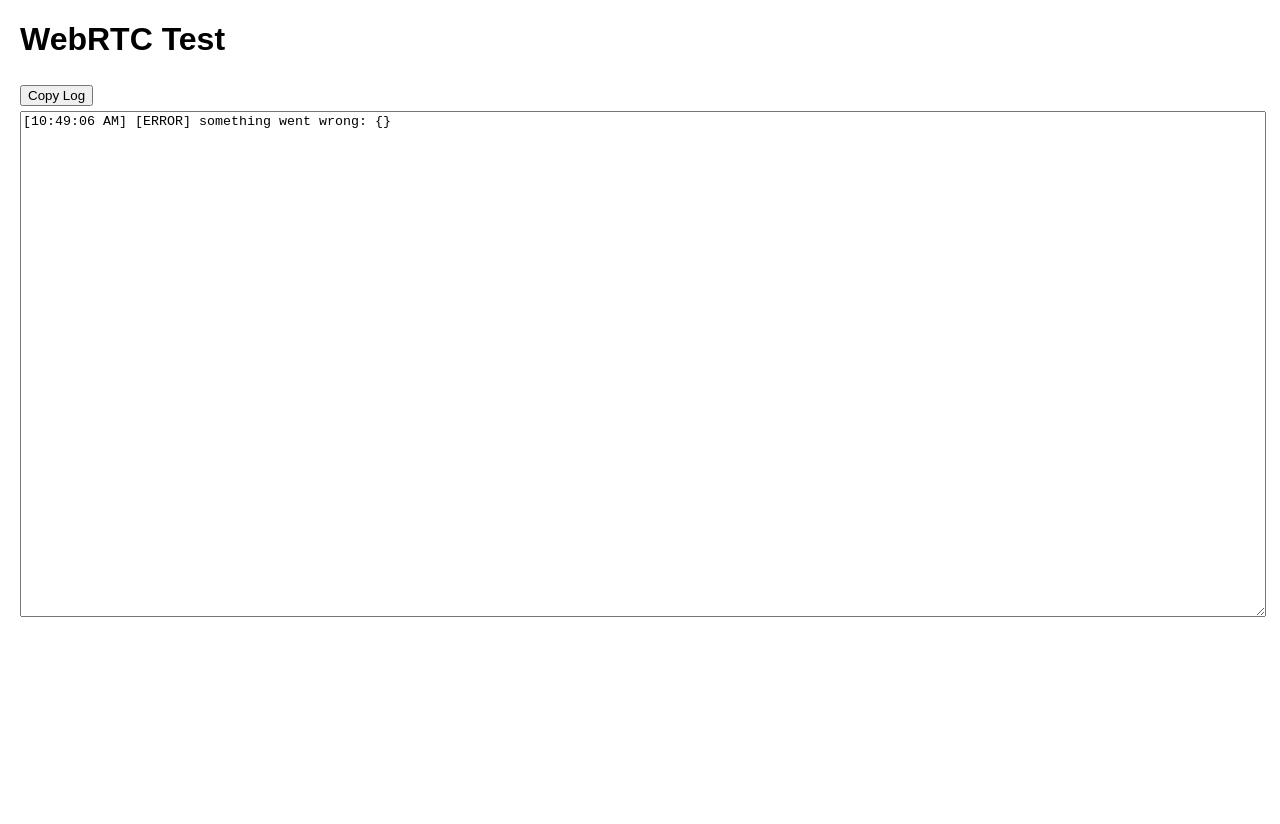
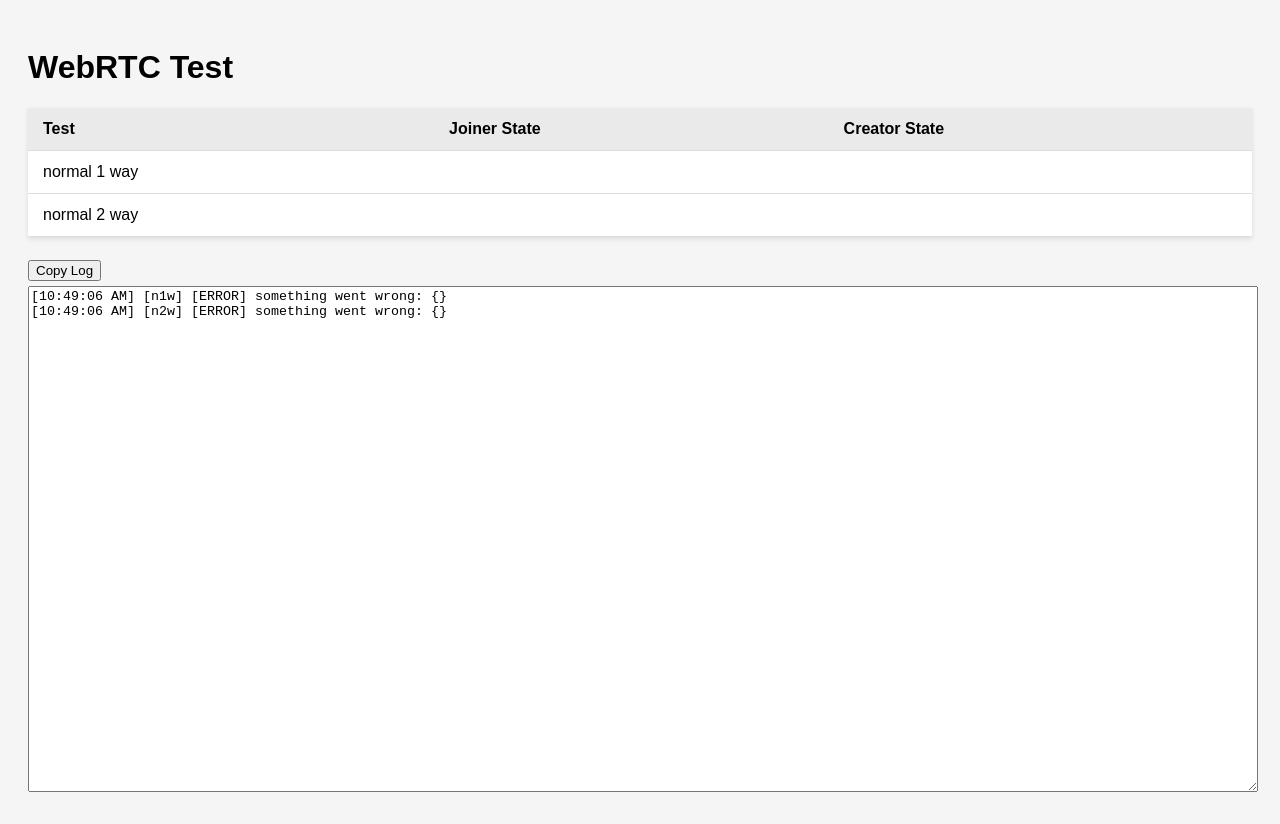
Before and after one commit to ctausendfreund/webrtc-test, a plain HTML site: page index.html in a window 1280 px wide. Before the commit the page ends 800 px from the top, so only its background shows below. Drawn offline with Linux system fonts and the light colour scheme.

Commit message:
add second test and result table

```diff
--- a/index.html
+++ b/index.html
@@ -7,10 +7,39 @@
     <link rel="stylesheet" href="style.css">
 </head>
 <body>
+
 <h1>WebRTC Test</h1>
-<button onclick="copyLog()">Copy Log</button>&nbsp;<span id="copyMsg"></span><br/>
-<textarea id="logArea" readonly></textarea>
+<table>
+    <thead>
+    <tr>
+        <th>Test</th>
+        <th>Joiner State</th>
+        <th>Creator State</th>
+    </tr>
+    </thead>
+    <tbody>
+    <tr>
+        <td>normal 1 way</td>
+        <td id="n1w-creator"></td>
+        <td id="n1w-joiner"></td>
+    </tr>
+    <tr>
+        <td>normal 2 way</td>
+        <td id="n2w-creator"></td>
+        <td id="n2w-joiner"></td>
+    </tr>
+    </tbody>
+</table>
+
+<br>
+
+<div>
+    <button onclick="copyLog()">Copy Log</button>&nbsp;<span id="copyMsg"></span><br/>
+    <textarea id="logArea" readonly></textarea>
+</div>
+
 <script src="log.js"></script>
 <script src="webrtc.js"></script>
+
 </body>
 </html>
--- a/log.js
+++ b/log.js
@@ -12,12 +12,12 @@ function appendLogLine(prefix, ...args) {
   logArea.scrollTop = logArea.scrollHeight;
 }
 
-function info(...args) {
-  appendLogLine('[INFO] ', ...args);
+function logInfo(testId, ...args) {
+  appendLogLine(`[${testId}] [INFO] `, ...args);
 }
 
-function error(...args) {
-  appendLogLine('[ERROR] ', ...args);
+function logError(testId, ...args) {
+  appendLogLine(`[${testId}] [ERROR] `, ...args);
 }
 
 async function copyLog() {
--- a/style.css
+++ b/style.css
@@ -1,7 +1,9 @@
 body {
-    font-family: Arial, sans-serif;
-    margin: 20px;
+    font-family: sans-serif;
+    background: #f5f5f5;
+    padding: 20px;
 }
+
 textarea {
     width: 100%;
     height: 500px;
@@ -11,3 +13,28 @@ textarea {
 button {
     margin: 5px 0;
 }
+
+table {
+    width: 100%;
+    border-collapse: collapse;
+    background: #fff;
+    box-shadow: 0 2px 5px rgba(0,0,0,0.1);
+}
+
+thead {
+    background: #eaeaea;
+}
+
+th, td {
+    padding: 12px 15px;
+    text-align: left;
+    border-bottom: 1px solid #ddd;
+}
+
+th {
+    font-weight: 600;
+}
+
+tr:hover td {
+    background: #f8f8f8;
+}
--- a/webrtc.js
+++ b/webrtc.js
@@ -1,4 +1,7 @@
-async function webRtcTest() {
+async function webRtcTest(testId, twoWay) {
+
+  const info = logInfo.bind(null, testId);
+  const error = logError.bind(null, testId);
 
   const creatorPc = new RTCPeerConnection();
 
@@ -7,6 +10,7 @@ async function webRtcTest() {
     creatorPc.oniceconnectionstatechange = function (e) {
       const iceState = creatorPc.iceConnectionState
       info("Creator state changed:", iceState);
+      document.getElementById(testId + "-creator").innerText = iceState;
     }
 
     creatorPc.onicecandidateerror = function (e) {
@@ -38,6 +42,7 @@ async function webRtcTest() {
     joinerPc.oniceconnectionstatechange = function (e) {
       const iceState = joinerPc.iceConnectionState
       info("Joiner state changed:", iceState);
+      document.getElementById(testId + "-joiner").innerText = iceState;
     }
 
     joinerPc.onicecandidateerror = function (e) {
@@ -70,11 +75,14 @@ async function webRtcTest() {
     info("offer:\n", offer);
     const answer = await createAnswer(offer);
     info("answer:", answer);
-    await creatorPc.setRemoteDescription(answer);
+    if (twoWay) {
+      await creatorPc.setRemoteDescription(answer);
+    }
   } catch (e) {
     error("something went wrong:", e);
   }
 
 }
 
-webRtcTest();
+webRtcTest("n1w", false);
+webRtcTest("n2w", true);
```
